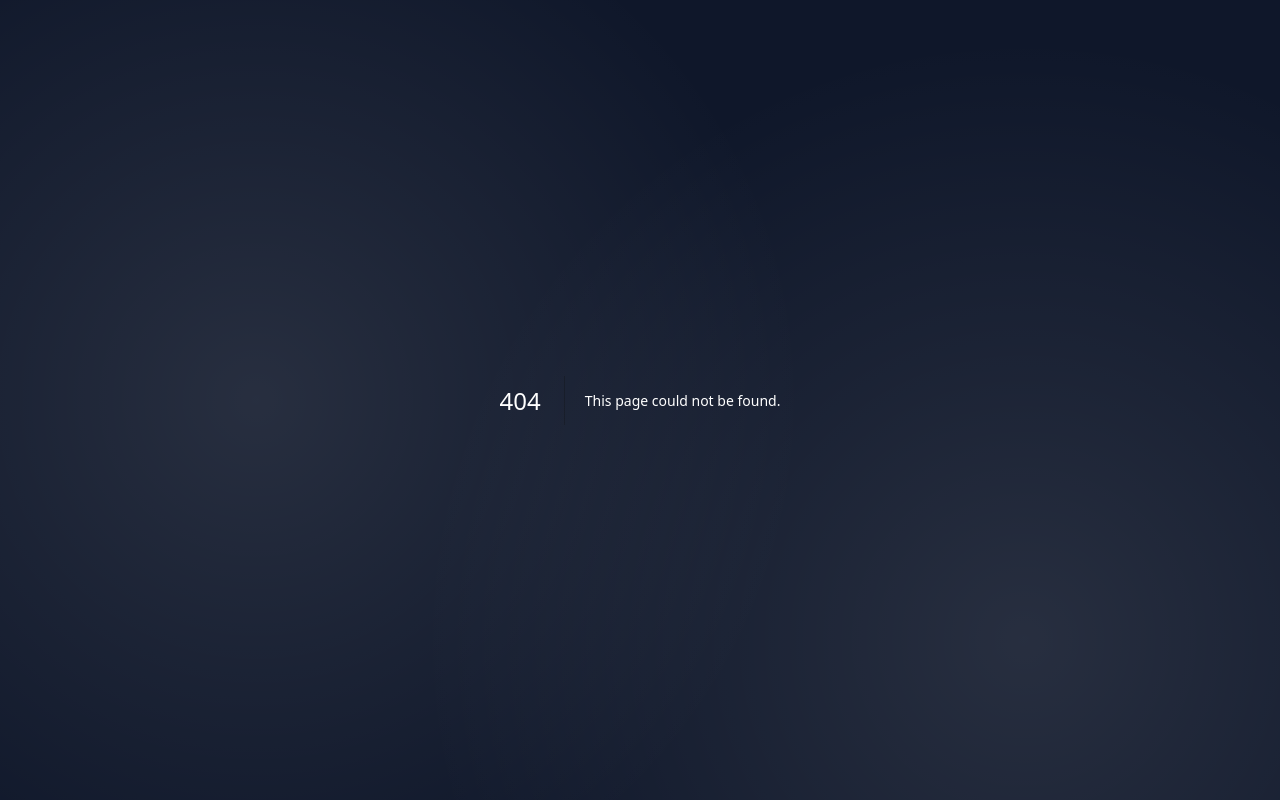
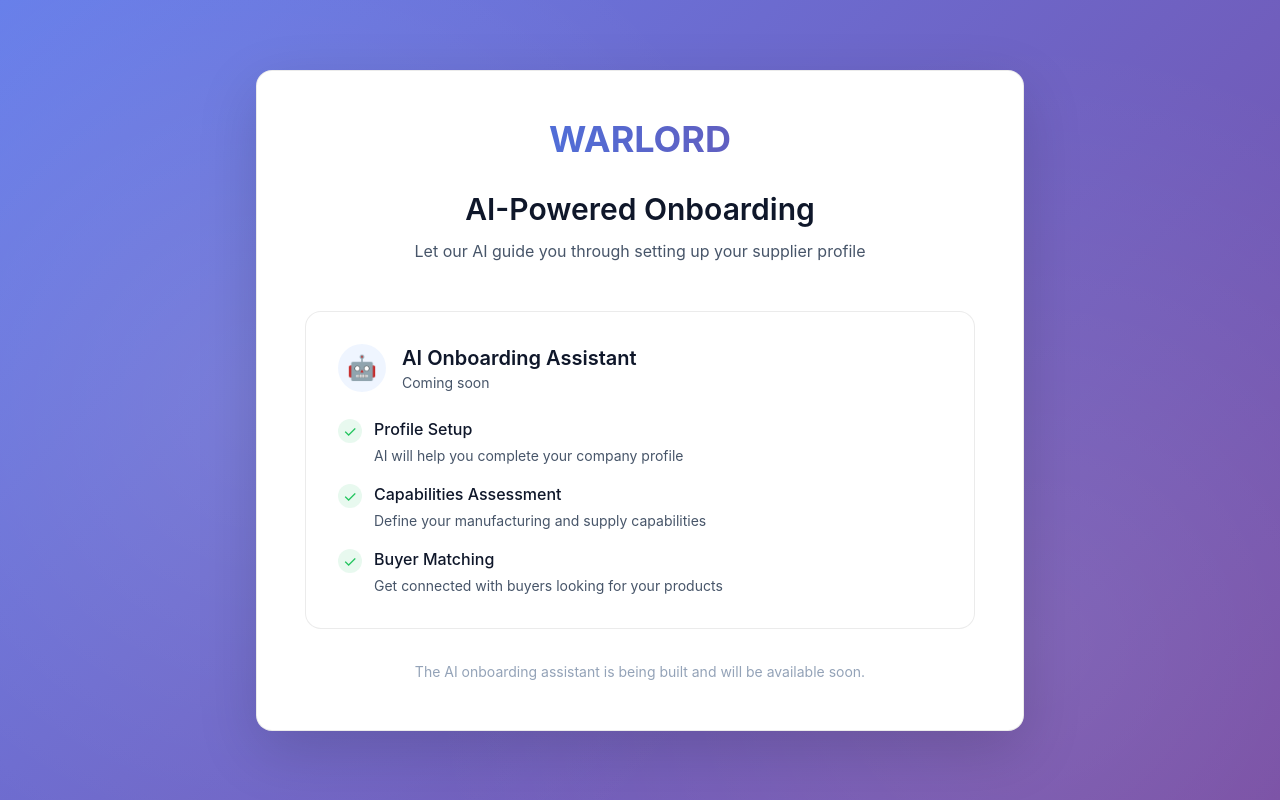
Before and after one commit to GGGP-Test/warlord-platform, a Next.js app: page /onboarding in a window 1280 px wide. Before the commit this address had no page. Built offline with nearby package versions, Linux system fonts and the light colour scheme.

Commit message:
Create placeholder onboarding page

```diff
--- /dev/null
+++ b/app/onboarding/page.tsx
@@ -0,0 +1,114 @@
+'use client';
+
+export default function OnboardingPage() {
+  return (
+    <main className="min-h-screen flex items-center justify-center p-4">
+      <div className="glass-card w-full max-w-3xl p-12 animate-fadeIn">
+        <div
+          className="text-4xl font-bold mb-8 text-center bg-gradient-to-r from-[#3B82F6] to-[#764ba2] bg-clip-text"
+          style={{ WebkitTextFillColor: 'transparent' }}
+        >
+          WARLORD
+        </div>
+
+        <h1 className="text-3xl font-semibold mb-3 text-center" style={{ color: 'var(--text-primary)' }}>
+          AI-Powered Onboarding
+        </h1>
+        <p className="text-center mb-12" style={{ color: 'var(--text-secondary)', fontSize: '16px' }}>
+          Let our AI guide you through setting up your supplier profile
+        </p>
+
+        <div
+          className="p-8 rounded-2xl mb-8"
+          style={{ background: 'var(--bg-elevated)', border: '1px solid var(--border)' }}
+        >
+          <div className="flex items-center gap-4 mb-6">
+            <div
+              className="w-12 h-12 rounded-full flex items-center justify-center"
+              style={{ background: 'var(--accent-subtle)' }}
+            >
+              <span style={{ fontSize: '24px' }}>🤖</span>
+            </div>
+            <div>
+              <h2 className="text-xl font-semibold" style={{ color: 'var(--text-primary)' }}>
+                AI Onboarding Assistant
+              </h2>
+              <p style={{ color: 'var(--text-secondary)', fontSize: '14px' }}>
+                Coming soon
+              </p>
+            </div>
+          </div>
+
+          <div className="space-y-4">
+            <div className="flex items-start gap-3">
+              <div
+                className="w-6 h-6 rounded-full flex items-center justify-center flex-shrink-0 mt-0.5"
+                style={{ background: 'rgba(34, 197, 94, 0.1)', color: 'var(--success)' }}
+              >
+                ✓
+              </div>
+              <div>
+                <h3 className="font-medium mb-1" style={{ color: 'var(--text-primary)' }}>
+                  Profile Setup
+                </h3>
+                <p style={{ color: 'var(--text-secondary)', fontSize: '14px' }}>
+                  AI will help you complete your company profile
+                </p>
+              </div>
+            </div>
+
+            <div className="flex items-start gap-3">
+              <div
+                className="w-6 h-6 rounded-full flex items-center justify-center flex-shrink-0 mt-0.5"
+                style={{ background: 'rgba(34, 197, 94, 0.1)', color: 'var(--success)' }}
+              >
+                ✓
+              </div>
+              <div>
+                <h3 className="font-medium mb-1" style={{ color: 'var(--text-primary)' }}>
+                  Capabilities Assessment
+                </h3>
+                <p style={{ color: 'var(--text-secondary)', fontSize: '14px' }}>
+                  Define your manufacturing and supply capabilities
+                </p>
+              </div>
+            </div>
+
+            <div className="flex items-start gap-3">
+              <div
+                className="w-6 h-6 rounded-full flex items-center justify-center flex-shrink-0 mt-0.5"
+                style={{ background: 'rgba(34, 197, 94, 0.1)', color: 'var(--success)' }}
+              >
+                ✓
+              </div>
+              <div>
+                <h3 className="font-medium mb-1" style={{ color: 'var(--text-primary)' }}>
+                  Buyer Matching
+                </h3>
+                <p style={{ color: 'var(--text-secondary)', fontSize: '14px' }}>
+                  Get connected with buyers looking for your products
+                </p>
+              </div>
+            </div>
+          </div>
+        </div>
+
+        <div className="text-center">
+          <p style={{ color: 'var(--text-muted)', fontSize: '14px' }}>
+            The AI onboarding assistant is being built and will be available soon.
+          </p>
+        </div>
+      </div>
+
+      <style jsx>{`
+        @keyframes fadeIn {
+          from { opacity: 0; transform: translateY(20px); }
+          to { opacity: 1; transform: translateY(0); }
+        }
+        .animate-fadeIn {
+          animation: fadeIn 0.5s cubic-bezier(0.4, 0, 0.2, 1);
+        }
+      `}</style>
+    </main>
+  );
+}
```
